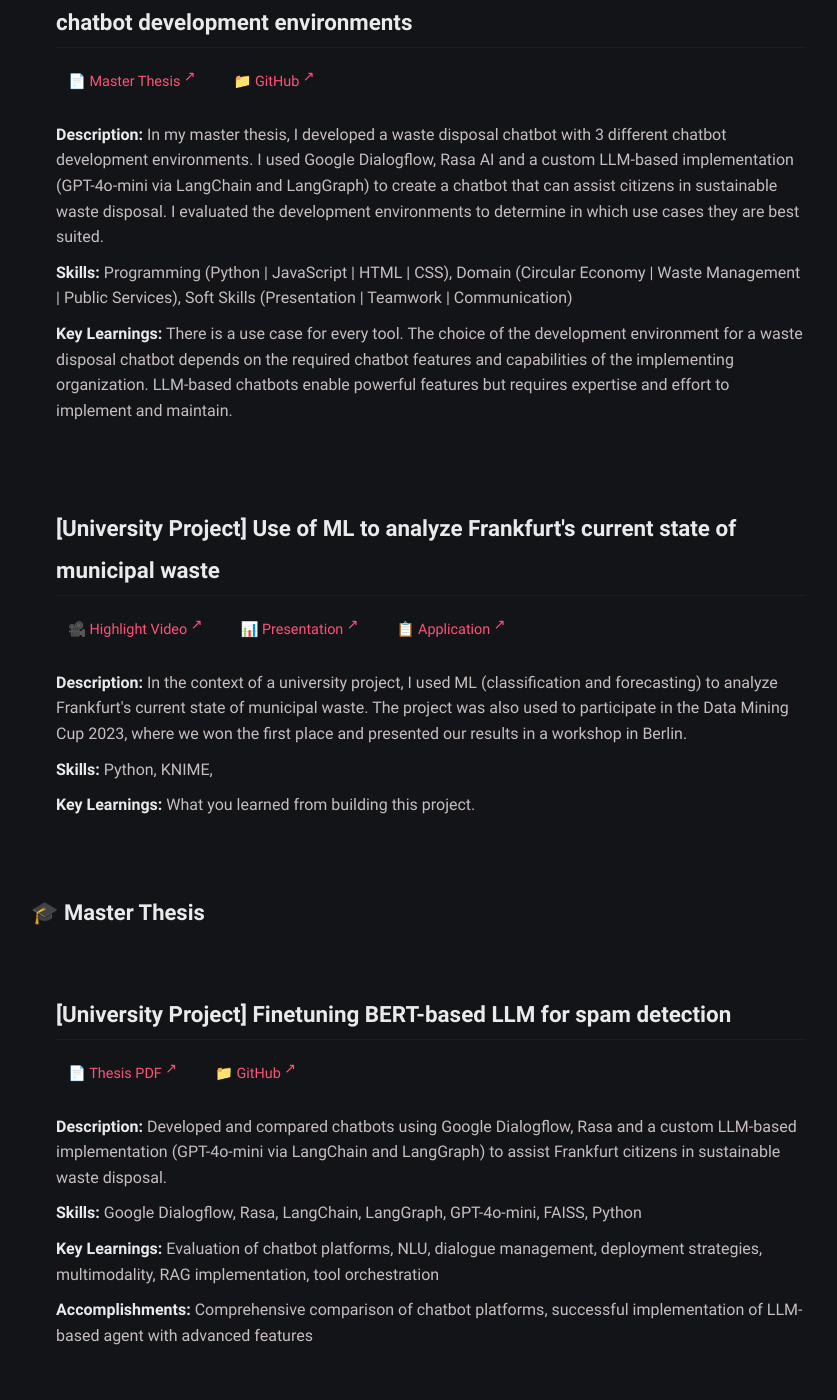
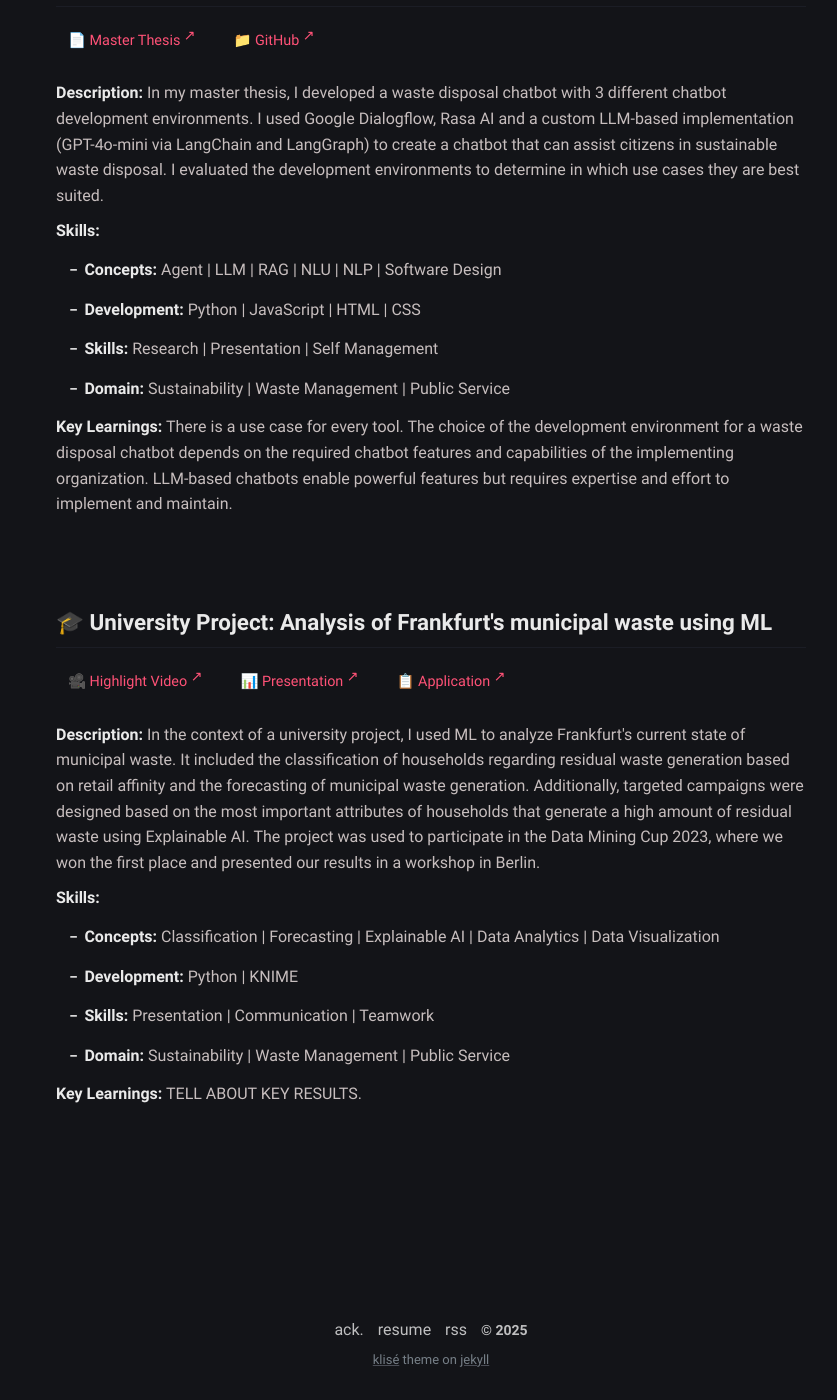
Before and after one commit to hoangnghiem17/hoangnghiem17.github.io, a Jekyll site: the page built from projects.html, in a window 1280 px wide and 1400 px high, scrolled down 749 px. Shown: the whole window, without its empty margins (209-1046 px from the left). Built offline with Jekyll 4.4.1, drawn with Linux system fonts in a browser that asks for light colours; some of the changed text lies outside the part shown.

Commit message:
Project structure and fill out first projects

```diff
--- a/projects.html
+++ b/projects.html
@@ -15,55 +15,42 @@ excerpt: This page showcases my key projects developed in my free time and unive
     <li><a href="#other-projects">Other Projects</a></li>
   </ul>
 
-  <h2 id="coding-projects">💻 Key Coding & Side Projects</h2>
+  <h2 id="projects">💻 Projects</h2>
   <div class="project-item">
-    <h3>[Master Thesis] Development of a waste disposal chatbot with 3 different chatbot development environments</h3>
+    <h3>🎓 Master Thesis: Development of chatbots for waste disposal</h3>
     <div class="project-links">
       <a href="https://drive.google.com/file/d/1ylVgv8N6SQ6132dMA7rWG6uSU2ulNdHp/view?usp=drive_link" target="_blank" class="project-link">📄 Master Thesis</a>
       <a href="https://github.com/hoangnghiem17/WasteSeparationChatbotLLM.git" target="_blank" class="project-link">📁 GitHub</a>
     </div>
     <p><strong>Description:</strong> In my master thesis, I developed a waste disposal chatbot with 3 different chatbot development environments. I used Google Dialogflow, Rasa AI and a custom LLM-based implementation (GPT-4o-mini via LangChain and LangGraph) to create a chatbot that can assist citizens in sustainable waste disposal. I evaluated the development environments to determine in which use cases they are best suited.</p>
-    <p><strong>Skills:</strong> Programming (Python | JavaScript | HTML | CSS), Domain (Circular Economy | Waste Management | Public Services), Soft Skills (Presentation | Teamwork | Communication)</p>
+    <p><strong>Skills:</strong></p>
+    <ul>
+      <li><strong>Concepts:</strong> Agent | LLM | RAG | NLU | NLP | Software Design
+      <li><strong>Development:</strong> Python | JavaScript | HTML | CSS  </li></li>
+      <li><strong>Skills:</strong> Research | Presentation | Self Management</li>
+      <li><strong>Domain:</strong> Sustainability | Waste Management | Public Service</li>
+    </ul>
     <p><strong>Key Learnings:</strong> There is a use case for every tool. The choice of the development environment for a waste disposal chatbot depends on the required chatbot features and capabilities of the implementing organization. LLM-based chatbots enable powerful features but requires expertise and effort to implement and maintain.</p>
   </div>
 
   <div class="project-item">
-    <h3>[University Project] Use of ML to analyze Frankfurt's current state of municipal waste</h3>
+    <h3>🎓 University Project: Analysis of Frankfurt's municipal waste using ML</h3>
           <div class="project-links">
         <a href="https://www.youtube.com/watch?v=aATaEJoIEWI" target="_blank" class="project-link">🎥 Highlight Video</a>
         <a href="https://docs.google.com/presentation/d/1tDEmhATAkPBS7Q6yZREYZTyxPrLycnK9/edit?usp=drive_link&ouid=117066328026008436947&rtpof=true&sd=true" target="_blank" class="project-link">📊 Presentation</a>
         <a href="https://drive.google.com/file/d/16qFDwegP5r1TjIkHqprKn0joAgacZZC-/view?usp=drive_link" target="_blank" class="project-link">📋 Application</a>
     </div>
-    <p><strong>Description:</strong> In the context of a university project, I used ML (classification and forecasting) to analyze Frankfurt's current state of municipal waste. The project was also used to participate in the Data Mining Cup 2023, where we won the first place and presented our results in a workshop in Berlin.</p>
-    <p><strong>Skills:</strong> Python, KNIME, </p>
-    <p><strong>Key Learnings:</strong> What you learned from building this project.</p>
+    <p><strong>Description:</strong> In the context of a university project, I used ML to analyze Frankfurt's current state of municipal waste. It included the classification of households regarding residual waste generation based on retail affinity and the forecasting of municipal waste generation. Additionally, targeted campaigns were designed based on the most important attributes of households that generate a high amount of residual waste using Explainable AI. The project was used to participate in the Data Mining Cup 2023, where we won the first place and presented our results in a workshop in Berlin.</p>
+    <p><strong>Skills:</strong></p>
+    <ul>
+      <li><strong>Concepts:</strong> Classification | Forecasting | Explainable AI | Data Analytics | Data Visualization</li>
+      <li><strong>Development:</strong> Python | KNIME  </li></li>
+      <li><strong>Skills:</strong> Presentation | Communication | Teamwork</li>
+      <li><strong>Domain:</strong> Sustainability | Waste Management | Public Service</li>
+    </ul>
+    <p><strong>Key Learnings:</strong> TELL ABOUT KEY RESULTS.</p>
   </div>
 
-  <h2 id="master-thesis">🎓 Master Thesis</h2>
-  <div class="project-item">
-    <h3>[University Project] Finetuning BERT-based LLM for spam detection</h3>
-    <div class="project-links">
-      <a href="#" target="_blank" class="project-link">📄 Thesis PDF</a>
-      <a href="#" target="_blank" class="project-link">📁 GitHub</a>
-    </div>
-    <p><strong>Description:</strong> Developed and compared chatbots using Google Dialogflow, Rasa and a custom LLM-based implementation (GPT-4o-mini via LangChain and LangGraph) to assist Frankfurt citizens in sustainable waste disposal.</p>
-    <p><strong>Skills:</strong> Google Dialogflow, Rasa, LangChain, LangGraph, GPT-4o-mini, FAISS, Python</p>
-    <p><strong>Key Learnings:</strong> Evaluation of chatbot platforms, NLU, dialogue management, deployment strategies, multimodality, RAG implementation, tool orchestration</p>
-    <p><strong>Accomplishments:</strong> Comprehensive comparison of chatbot platforms, successful implementation of LLM-based agent with advanced features</p>
-  </div>
-
-  <h2 id="data-mining-cup">🏆 Data Mining Cup</h2>
-  <div class="project-item">
-    <h3>[University Project] Seminar on Corporate Entrepreneurship in Boston, USA at Regis College</h3>
-    <div class="project-links">
-      <a href="https://idw-online.de/de/news818176" target="_blank" class="project-link">📰 News Article</a>
-      <a href="https://www.data-mining-cup.com/" target="_blank" class="project-link">🏆 Competition</a>
-    </div>
-    <p><strong>Description:</strong> Analysis to support the city of Frankfurt to become a certified Zero Waste City. The results were presented to the board of the city of Frankfurt and in the Data Mining Cup where we won the first place.</p>
-    <p><strong>Technologies:</strong> Python, KNIME, Classification algorithms, Explainable AI, ARIMA, Prophet</p>
-    <p><strong>Key Learnings:</strong> Data mining for sustainability, classification techniques, time series forecasting, explainable AI, presenting to stakeholders</p>
-    <p><strong>Accomplishments:</strong> 🥇 1st Place in Data Mining Cup 2023 (69 participants from 17 countries), results presented to Frankfurt city board</p>
-  </div>
 
 <style>
 .projects {
```
